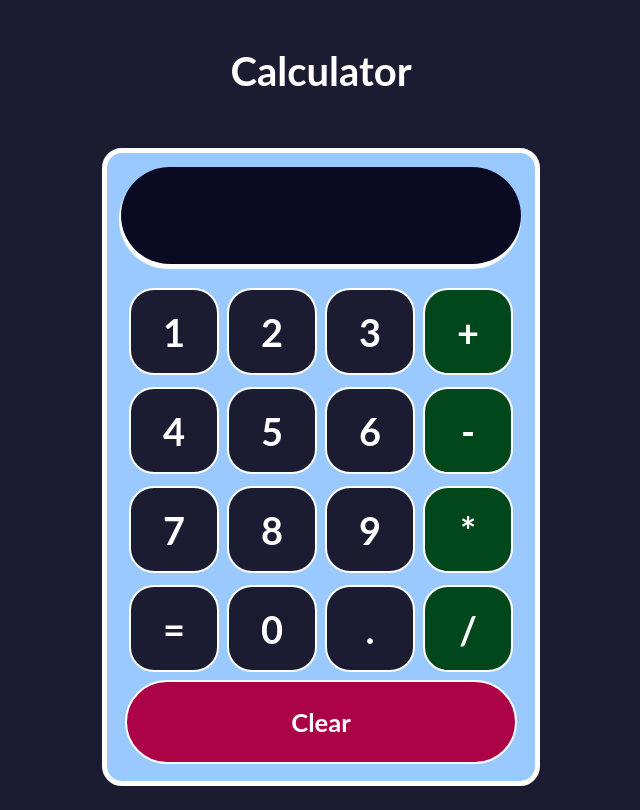
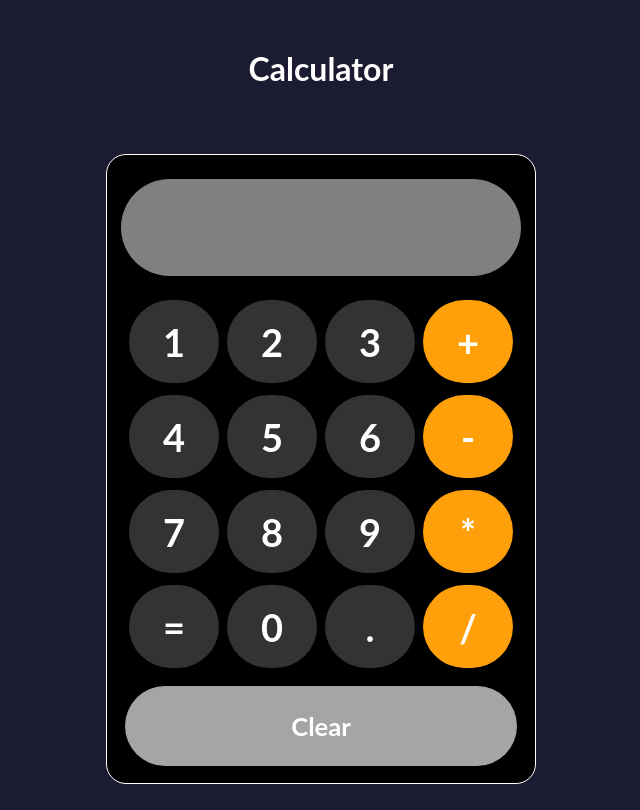
Before and after one commit to chrisglw/calculator-react, a React (Create React App) app: page / in a window 1280 px wide. Shown: the whole page, without its empty margins (319-959 px from the left). Built offline with nearby package versions, Linux system fonts and the light colour scheme.

Commit message:
change colors and add the option to use keyboard: Type numbers, operators, backspace

```diff
--- a/src/App.css
+++ b/src/App.css
@@ -1,8 +1,3 @@
-/* freecodecamp-logo-contenedor = logo-container */
-/* freecodecamp-logo = logo */
-/* contenedor-calculador = calculator-container */
-/* fila = row */
-
 .App {
   height: 100vh;
   padding-top: 10px;
@@ -25,17 +20,17 @@
 
 .title {
   height: 40px;
-  font-size: 40px;
   color: white;
+  margin: 0;
 }
 
 .calculator-container {
   width: 400px;
   height: 600px;
   padding: 14px;
-  background-color: #99c9ff;
+  background-color: black;
   border-radius: 20px;
-  border: 5px solid white;
+  border: 1px solid white;
 }
 
 .row {
--- a/src/App.js
+++ b/src/App.js
@@ -8,26 +8,38 @@ import { evaluate } from 'mathjs'; // npm install mathjs
 function App() {
 
   const [input, setInput] = useState('');
+  const [cursorVisible, setCursorVisible] = useState(false);
 
   const addInput = value => {
     setInput(input + value);
   };
 
+  const handleKeyDown = (event) => {
+    const { key } = event;
+    if (/[\d.+\-*/]/.test(key)) {
+      addInput(key);
+    } else if (key === 'Enter') {
+      calculateResult();
+    } else if (key === 'Backspace') {
+      setInput(input.slice(0, -1));
+    }
+  };
+
   const calculateResult = () => {
     if (input) {
-      setInput(evaluate(input));
+      setInput(String(evaluate(input)));
     } else {
-      alert("Insert values before computing")
+      alert("Insert values before computing");
     }
-  }
+  };
 
   return (
-    <div className='App'>
+    <div className='App' onKeyDown={handleKeyDown} tabIndex={0}>
       <div className='title-container'>
         <h1 className='title'>Calculator</h1>
       </div>
       <div className='calculator-container'>
-        <Screen inputScreen={input}/>
+        <Screen inputScreen={input} cursorVisible={cursorVisible} setCursorVisible={setCursorVisible} />
         <div className='row'>
           <Button manageClick={addInput}>1</Button>
           <Button manageClick={addInput}>2</Button>
--- a/src/components/Screen.js
+++ b/src/components/Screen.js
@@ -1,10 +1,28 @@
-import React from 'react';
+import React, { useState, useRef, useEffect } from 'react';
 import '../stylesheets/Screen.css'
 
 export function Screen({ inputScreen }) {
+  const [cursorVisible, setCursorVisible] = useState(false);
+  const screenRef = useRef(null);
+
+  useEffect(() => {
+    if (cursorVisible) {
+      const interval = setInterval(() => {
+        screenRef.current.classList.toggle('cursor-hidden');
+      }, 500);
+      return () => clearInterval(interval);
+    }
+  }, [cursorVisible]);
+
+  const handleClick = () => {
+    setCursorVisible(true);
+  };
+
+
   return (
-    <div className='input'>
+    <div className='input' onClick={handleClick} ref={screenRef}>
       {inputScreen}
+      {cursorVisible && <span className="cursor">|</span>}
     </div>
   )
 }
--- a/src/stylesheets/Button.css
+++ b/src/stylesheets/Button.css
@@ -1,5 +1,3 @@
-/* boton-contenedor = button-container */
-
 .button-container {
     height: 83px;
     display: flex;
@@ -8,23 +6,22 @@
     align-items: center;
     font-weight: bold;
     font-size: 38px;
-    background-color: #1b1b32;
+    background-color: #333333;
     color: white;
-    border-radius: 25px;
-    border: 2px solid white;
+    border-radius: 50px;
     margin: 4px;
     cursor: pointer;
     user-select: none;
 }
 
 .button-container:hover {
-    background-color: #5a01a7;
+    background-color: #737373;
 }
 
 .operator {
-    background-color: #00471b;
+    background-color: #ffa00a;
 }
 
 .operator:hover {
-    background-color: #ff6600;
+    background-color: #fbc78d;
 }
--- a/src/stylesheets/ButtonClear.css
+++ b/src/stylesheets/ButtonClear.css
@@ -3,16 +3,16 @@
     font-size: 1.6em;
     display: flex;
     flex: 1;
-    background-color: #ac0246;
+    margin-top: 10px;
+    background-color: #a5a5a5;
     justify-content: center;
     align-items: center;
     font-weight: bold;
     color: white;
-    border: 2px solid white;
     border-radius: 45px;
     cursor: pointer;
 }
 
 .button-clear:hover {
-    background-color: #ebb000;
+    background-color: #d9d9d9;
 }
--- a/src/stylesheets/Screen.css
+++ b/src/stylesheets/Screen.css
@@ -1,16 +1,16 @@
 .input {
     height: 75px;
     border-radius: 50px;
+    margin-top: 10px;
     margin-bottom: 20px;
     display: flex;
     justify-content: flex-end;
     align-items: center;
     font-weight: bold;
     font-size: 30px;
-    background-color: #0a0a23;
+    background-color: grey;
     color: white;
     padding: 11px 30px 11px 11px;
-    /* padding-right: 30px; */
     margin: 1px solid #888;
-    box-shadow: -1px 4px 1px 1px white;
+    position: relative;
 }
```
Also changed, not shown: src/images/freecodecamp-logo.png (added).
